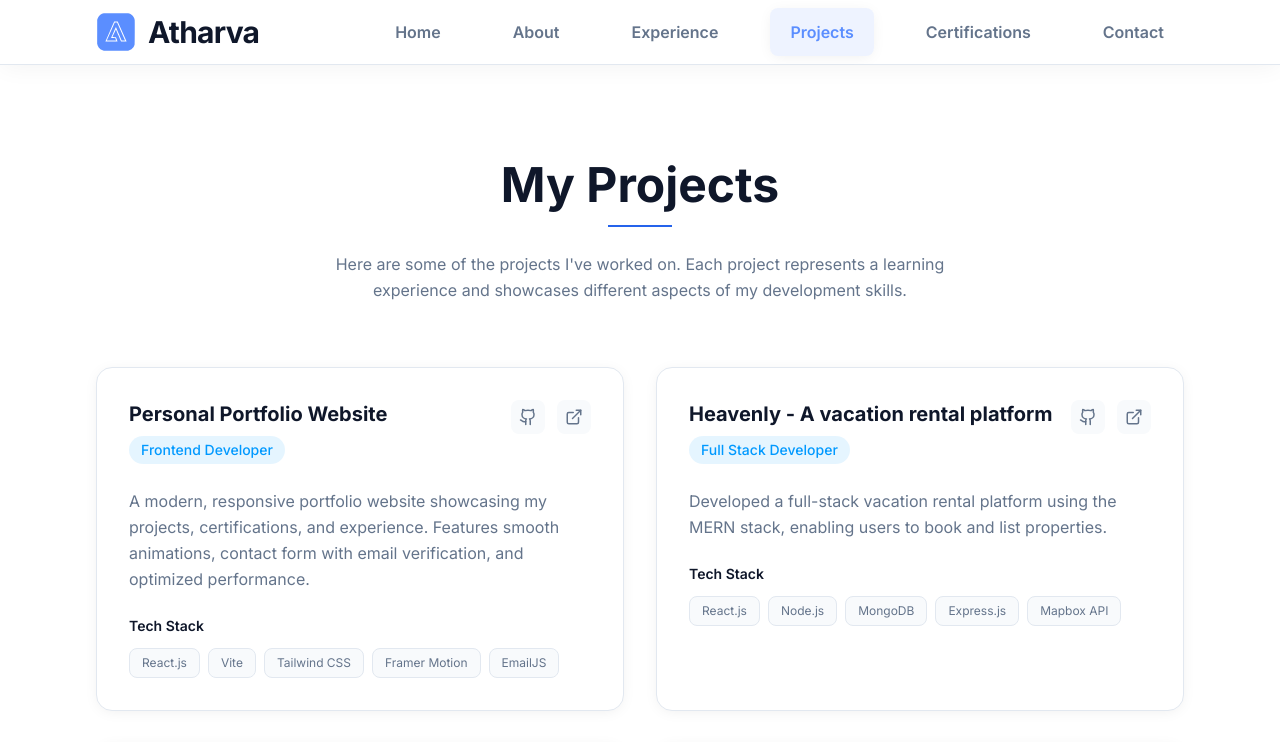
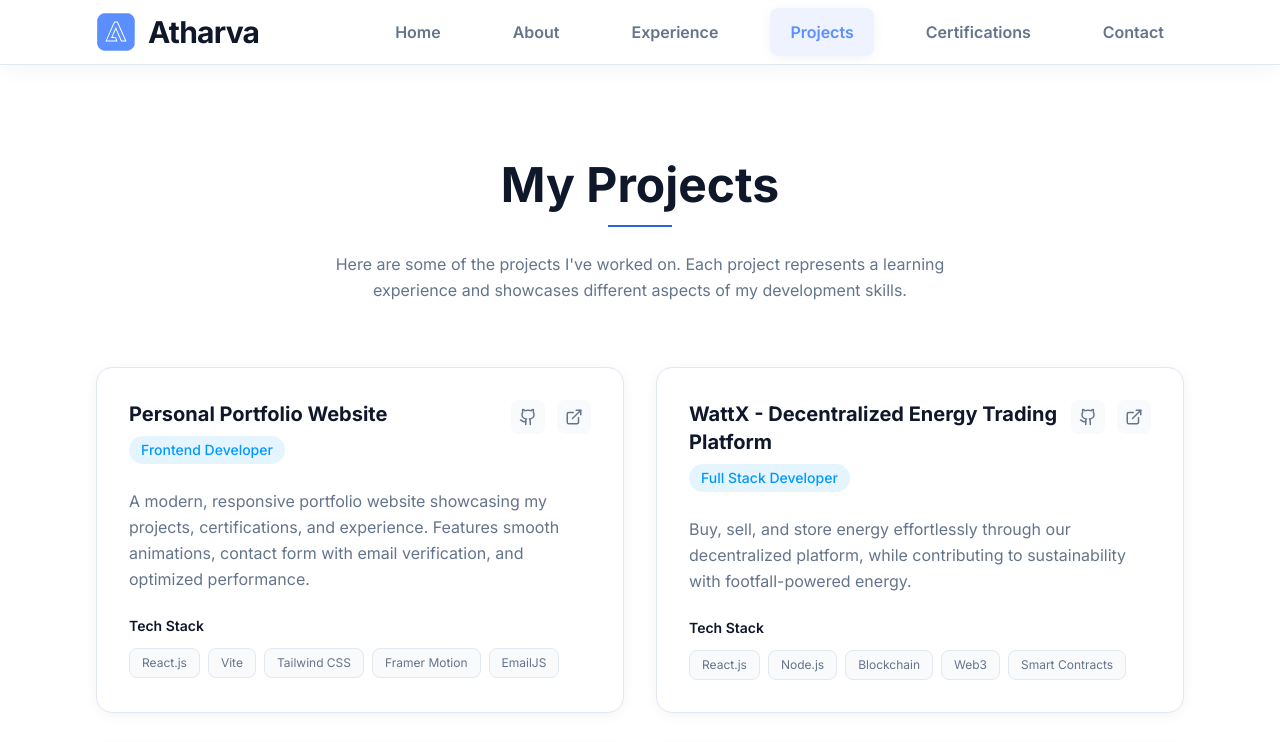
Before and after one commit to AtharvaMSable/personal_portfolio, a React (Vite) app: page /projects in a window 1280 px wide. Shown: the top 742 px of the page. Built offline with nearby package versions, Linux system fonts and the light colour scheme.

Commit message:
Initial commit

```diff
--- a/src/pages/Projects.jsx
+++ b/src/pages/Projects.jsx
@@ -14,7 +14,16 @@ const Projects = () => {
     },
     {
       id: 2,
-      name: 'Heavenly - A vacation rental platform',
+      name: 'WattX - Decentralized Energy Trading Platform',
+      role: 'Full Stack Developer',
+      description: 'Buy, sell, and store energy effortlessly through our decentralized platform, while contributing to sustainability with footfall-powered energy.',
+      techStack: ['React.js', 'Node.js', 'Blockchain', 'Web3', 'Smart Contracts'],
+      github: 'https://github.com/AtharvaMSable/WattX',
+      demo: 'https://wattx.vercel.app/'
+    },
+    {
+      id: 3,
+      name: 'VistaStay - A vacation rental platform',
       role: 'Full Stack Developer',
       description: 'Developed a full-stack vacation rental platform using the MERN stack, enabling users to book and list properties.',
       techStack: ['React.js', 'Node.js', 'MongoDB', 'Express.js', 'Mapbox API'],
@@ -22,7 +31,7 @@ const Projects = () => {
       demo: 'https://wanderlust-jl84.onrender.com/listings'
     },
     {
-      id: 3,
+      id: 4,
       name: 'Visualizing Paths',
       role: 'Frontend Developer',
       description: 'A web application that visualizes pathfinding algorithms in action, allowing users to see how different algorithms navigate a grid.',
@@ -31,7 +40,7 @@ const Projects = () => {
       demo: 'https://visualizing-paths.vercel.app/'
     },
     {
-      id: 4,
+      id: 5,
       name: 'Snake Escape',
       role: 'Frontend Developer',
       description: 'Developed a game in p5.js where players control the food to evade a snake using pathfinding algorithms.',
```
